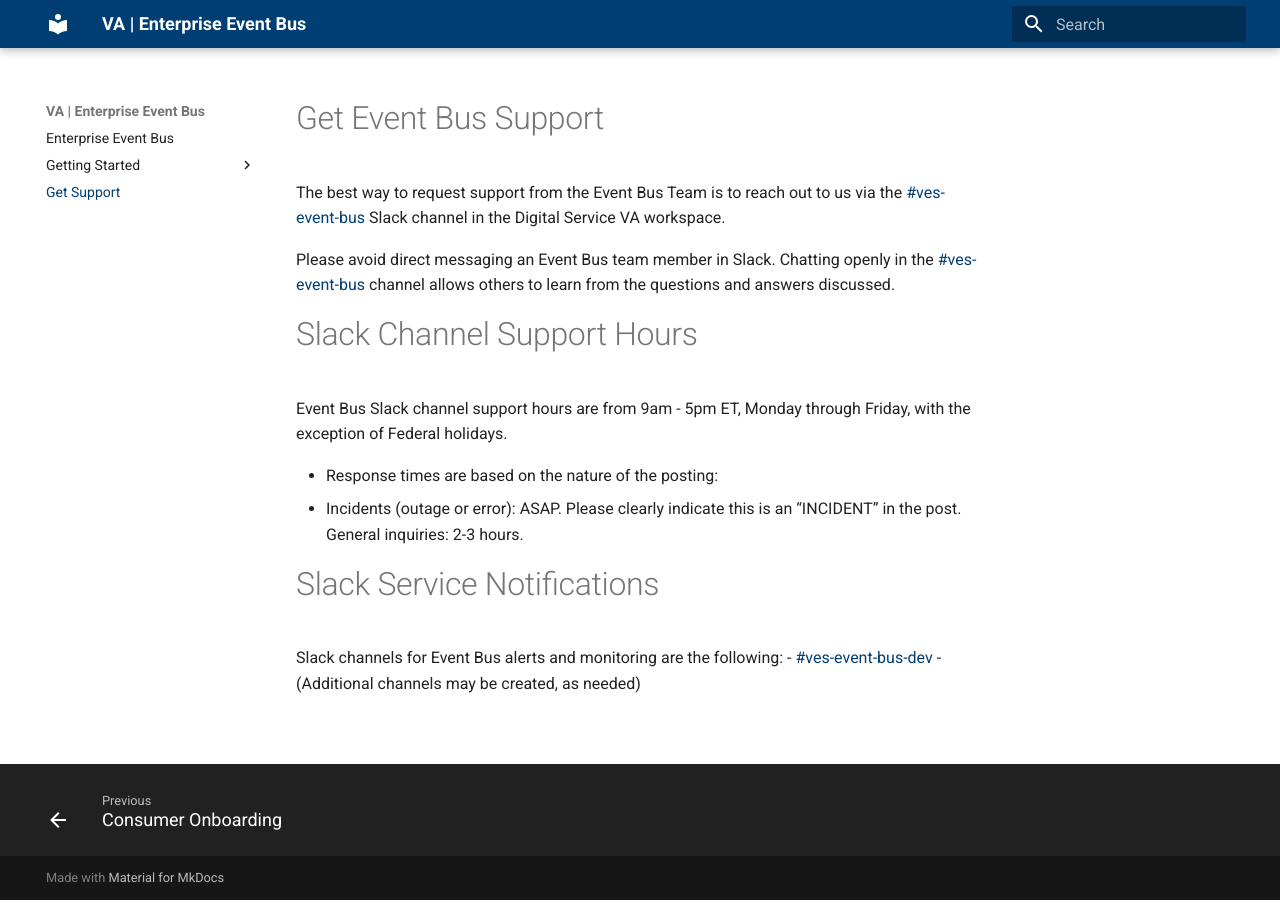
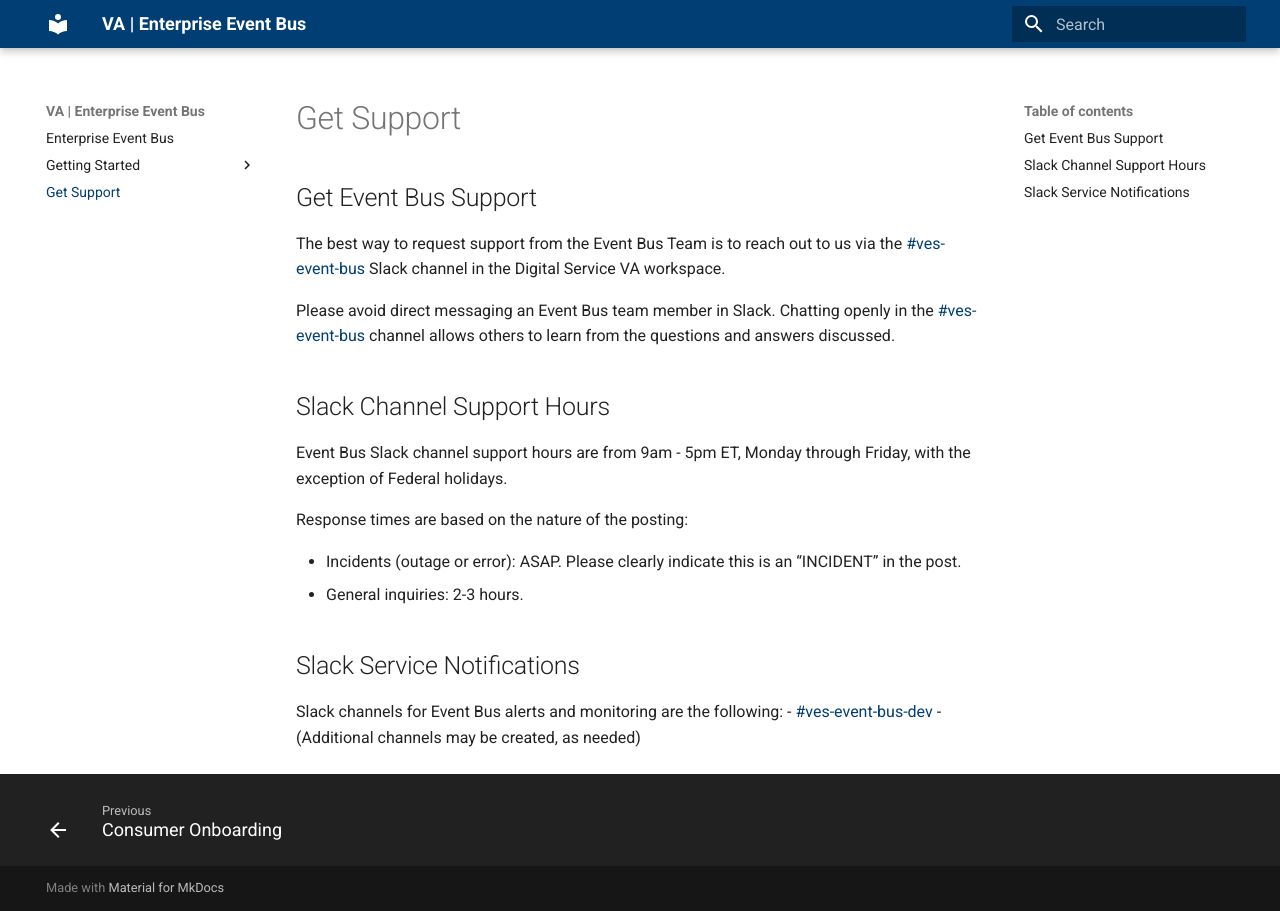
Before and after one commit to department-of-veterans-affairs/ves-event-bus-developer-portal, an MkDocs documentation site: the page built from docs/get-support.md, in a window 1280 px wide. Built offline with MkDocs 1.6.1 and Material for MkDocs 9.7.7, drawn with Linux system fonts in a browser that asks for light colours.

Commit message:
Docs: Fix format

```diff
--- a/docs/get-support.md
+++ b/docs/get-support.md
@@ -2,20 +2,21 @@
 title: Get Support
 ---
 
-# Get Event Bus Support
+## Get Event Bus Support
 
 The best way to request support from the Event Bus Team is to reach out to us via the [#ves-event-bus](https://dsva.slack.com/archives/C042ZQ7JUAX) Slack channel in the Digital Service VA workspace.
 
 Please avoid direct messaging an Event Bus team member in Slack. Chatting openly in the [#ves-event-bus](https://dsva.slack.com/archives/C042ZQ7JUAX) channel allows others to learn from the questions and answers discussed.
 
-# Slack Channel Support Hours
+## Slack Channel Support Hours
 Event Bus Slack channel support hours are from 9am - 5pm ET, Monday through Friday, with the exception of Federal holidays.
 
-- Response times are based on the nature of the posting:
+Response times are based on the nature of the posting:
+
 - Incidents (outage or error): ASAP. Please clearly indicate this is an “INCIDENT” in the post.
-General inquiries: 2-3 hours.
+- General inquiries: 2-3 hours.
 
-# Slack Service Notifications
+## Slack Service Notifications
 Slack channels for Event Bus alerts and monitoring are the following:
 - [#ves-event-bus-dev](https://dsva.slack.com/archives/C04PART9C05)
 - (Additional channels may be created, as needed)
```
